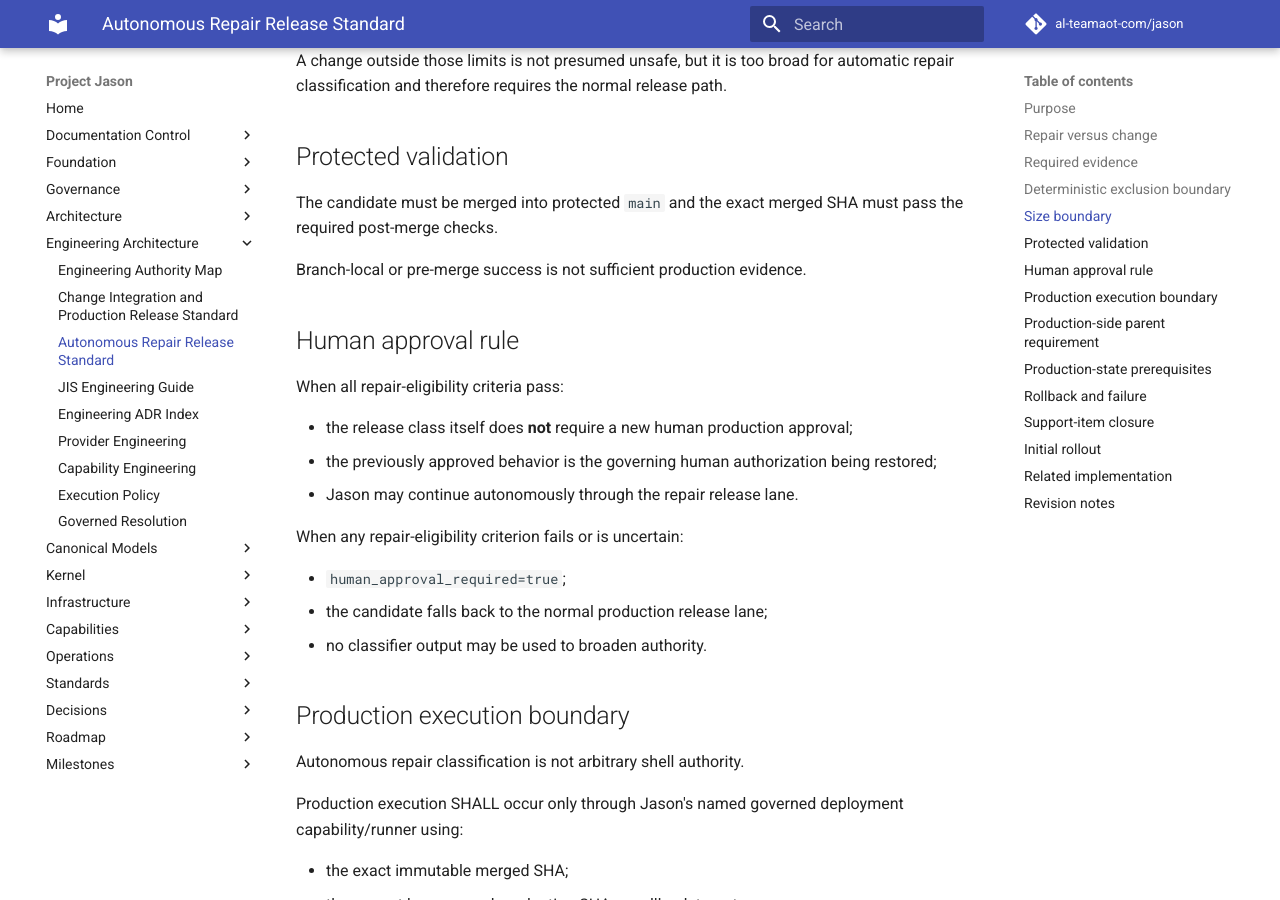
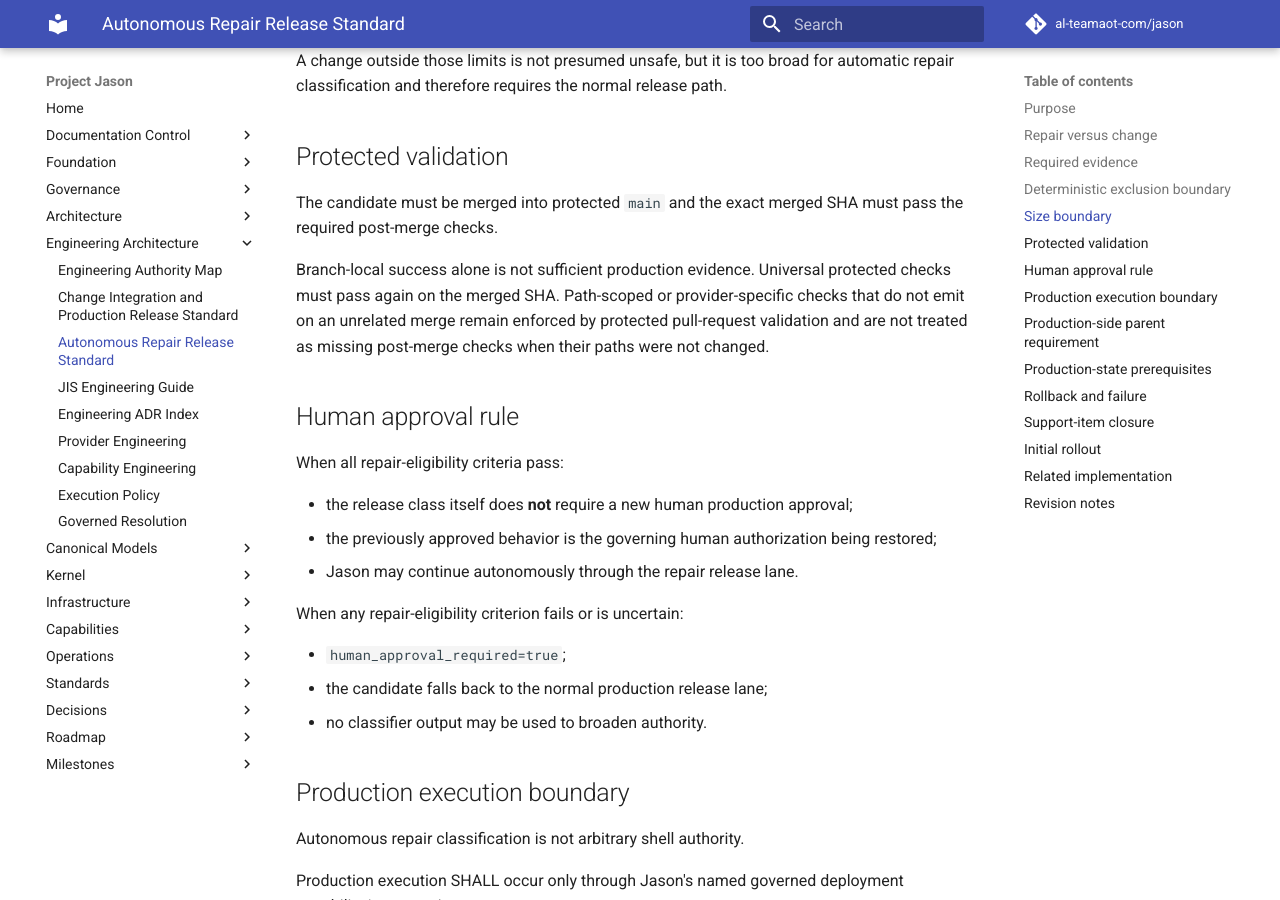
Before and after one commit to al-teamaot-com/jason, an MkDocs documentation site: the page built from docs/engineering/Jason-Autonomous-Repair-Release-Standard.md, in a window 1280 px wide and 900 px high, scrolled down 2481 px. Built offline with MkDocs 1.6.1 and Material for MkDocs 9.7.7, drawn with Linux system fonts in a browser that asks for light colours; comment, search, counter and statistics services are not loaded.

Commit message:
Fix autonomous support repair post-merge gate

```diff
--- a/docs/engineering/Jason-Autonomous-Repair-Release-Standard.md
+++ b/docs/engineering/Jason-Autonomous-Repair-Release-Standard.md
@@ -78,7 +78,7 @@ A change outside those limits is not presumed unsafe, but it is too broad for au
 
 The candidate must be merged into protected `main` and the exact merged SHA must pass the required post-merge checks.
 
-Branch-local or pre-merge success is not sufficient production evidence.
+Branch-local success alone is not sufficient production evidence. Universal protected checks must pass again on the merged SHA. Path-scoped or provider-specific checks that do not emit on an unrelated merge remain enforced by protected pull-request validation and are not treated as missing post-merge checks when their paths were not changed.
 
 ## Human approval rule
 
```
Also changed, not shown: 2 other files.
